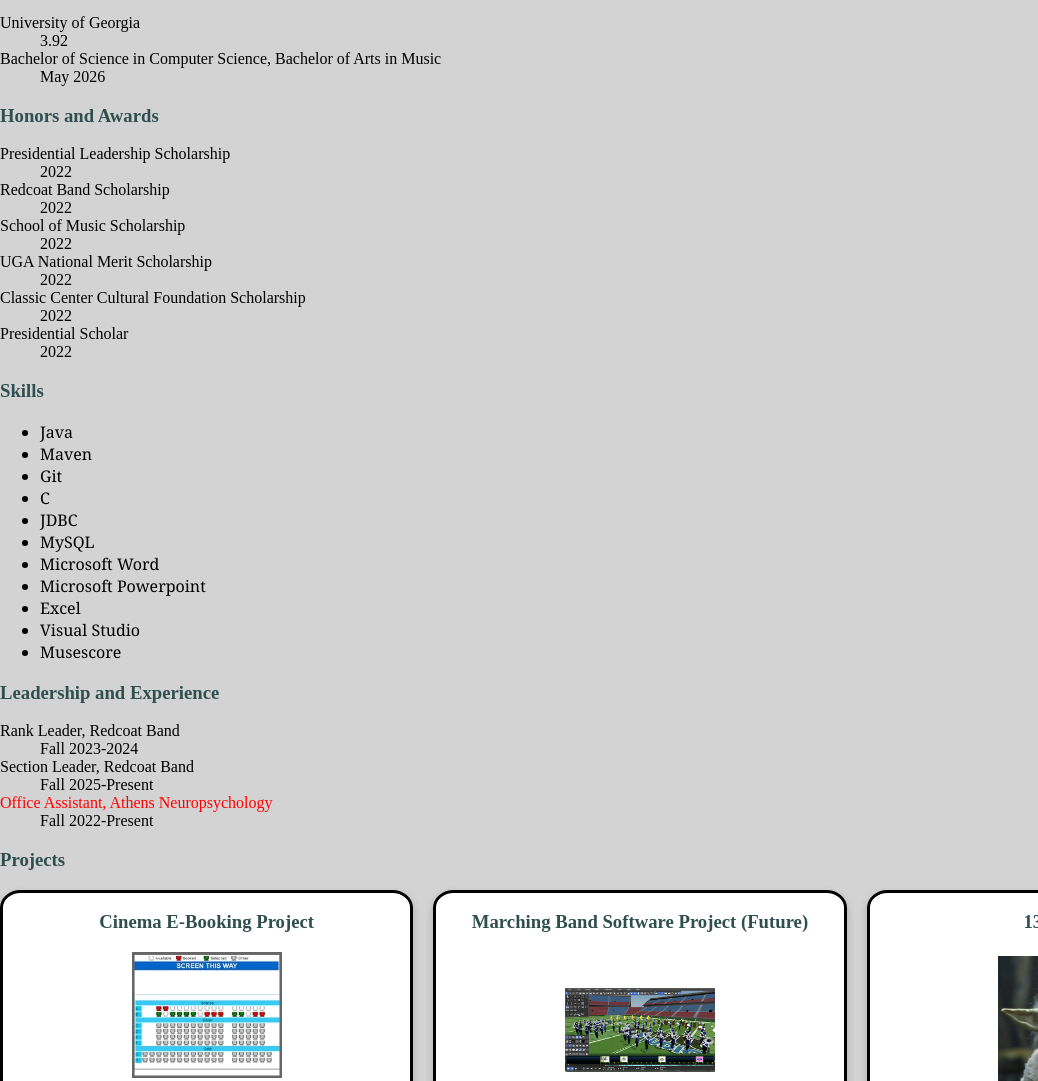
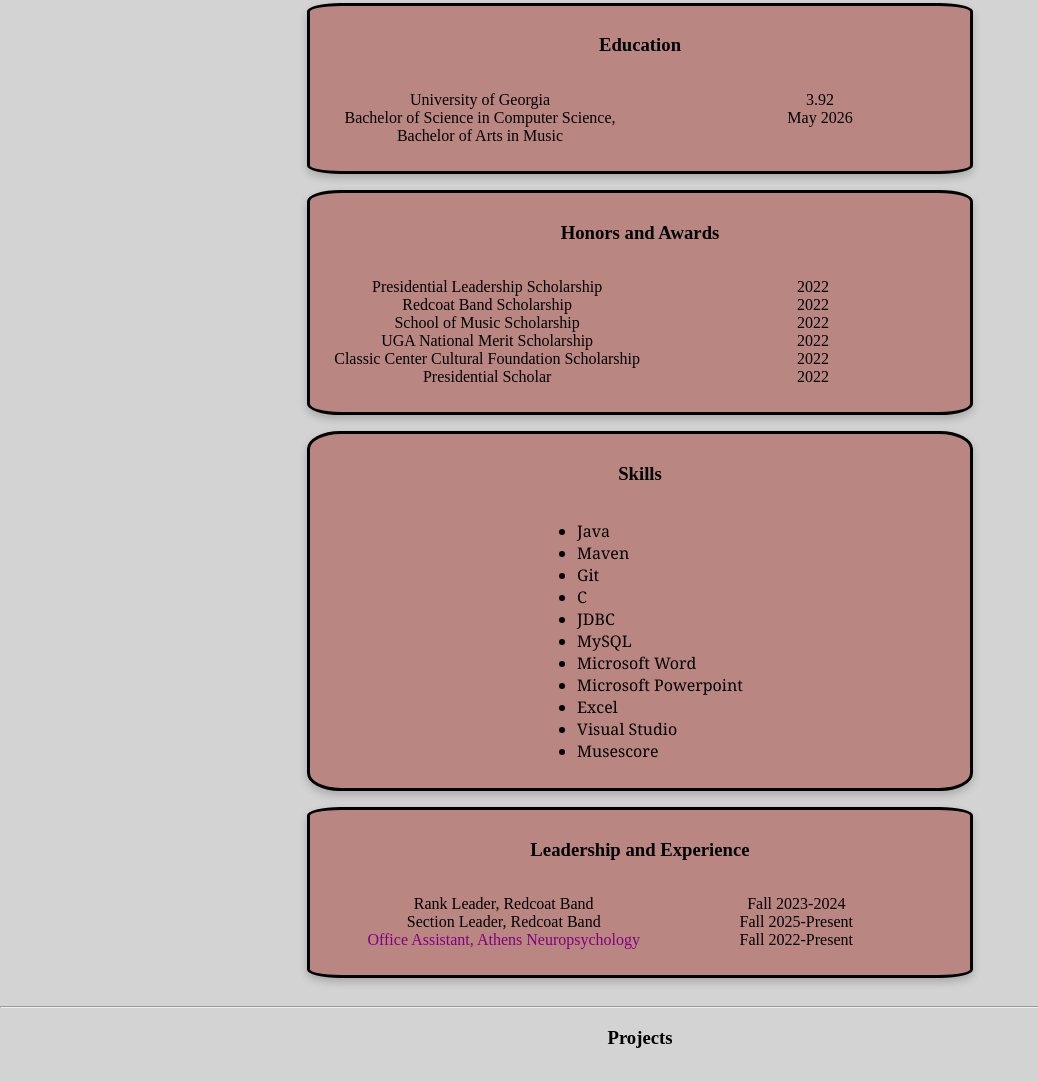
Before and after one commit to cjb27407/cjb27407.github.io, a plain HTML site: page index.html in a window 1280 px wide. Shown: the part 538-1619 px from the top of the page, without its empty margins (0-1038 px from the left). Drawn offline with Linux system fonts and the light colour scheme; a web font is replaced by a local one.

Commit message:
edited css

```diff
--- a/css/style.css
+++ b/css/style.css
@@ -5,7 +5,7 @@
 
 /****************   Nav Section **********************/
 nav {
-    background-color: lightblue;
+    background-color: lightgray;
     border: 5px solid black;
     display: flex;
     justify-content: space-between;
@@ -51,6 +51,8 @@
 .tagline {
     display: flex;
     justify-content: center;
+    padding: 10px;
+    text-align: center;
     background-color: lightgray;
 }
 
@@ -59,14 +61,40 @@
 
 }
 
+.sections {
+    display: grid;
+    grid-template-columns: 1fr;
+    place-items: center;
+    gap: 1rem;
+    padding: 20px;
+    margin: 0 auto;
+}
+
+.section-card {
+    display: grid;
+    background-color: #ba8682;
+    border: 3px solid black;
+    border-radius: 5%;
+    box-shadow: 0 4px 8px 0 rgba(0,0,0,0.2);
+    justify-content: center;
+    align-self: center;
+    padding: 10px;
+    width: 640px;
+}
+
 section h3 {
+    display: flex;
+    justify-content: center;
     font-family: "DM Serif Text", serif;
     font-weight: 600;  font-style: normal;
-    color: darkslategrey;
+    color: black;
 }
 
 section dl {
     display: grid;
+    grid-template-columns: 1fr 1fr;
+    justify-content: center;
+    text-align: center;
 }
 
 section ul {
@@ -74,7 +102,7 @@
 }
 
 section a {
-    color: red;
+    color: purple;
     text-decoration: none;
 }
 
@@ -88,6 +116,7 @@
     display: grid;
     gap: 20px;
     grid-template-columns: 1fr 1fr 1fr;
+    padding: 20px;
 }
 
 .card img {
@@ -123,6 +152,10 @@
         grid-template-columns: 1fr;   /* one column */
         justify-items: center;
     }
+
+    .section-card {
+        width: 100%;
+    }
 }
 
 /**************   Contact Page   *****************/
--- a/index.html
+++ b/index.html
@@ -26,8 +26,8 @@
     <p class="tagline">I'm interested in the field of cybersecurity, and also finding a way to combine my passions of computer science and music.</p>
 
     <hr>
-
-    <section>
+    <div class="sections">
+        <section class="section-card">
             <h3>Education</h3>
             <dl>
                 <dt>University of Georgia</dt>
@@ -38,7 +38,7 @@
             </dl>
         </section>
 
-    <section>
+        <section class="section-card">
             <h3>Honors and Awards</h3>
             <dl>
                 <dt>Presidential Leadership Scholarship</dt>
@@ -61,7 +61,7 @@
             </dl>
         </section>
 
-    <section>
+        <section class="section-card">
             <h3>Skills</h3>
             <ul>
                 <li>Java</li>
@@ -78,7 +78,7 @@
             </ul>
         </section>
 
-    <section>
+        <section class="section-card">
         <h3>Leadership and Experience</h3>
             <dl>
                 <dt>Rank Leader, Redcoat Band</dt>
@@ -91,6 +91,9 @@
                 <dd>Fall 2022-Present</dd>
             </dl>
         </section>
+    </div>
+
+    <hr>
 
     <section>
         <h3>Projects</h3>
```
Lines whose indentation alone changed are shown as unchanged.
